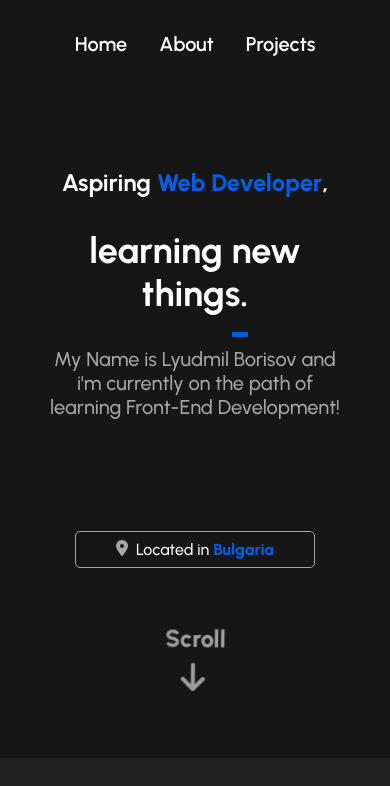
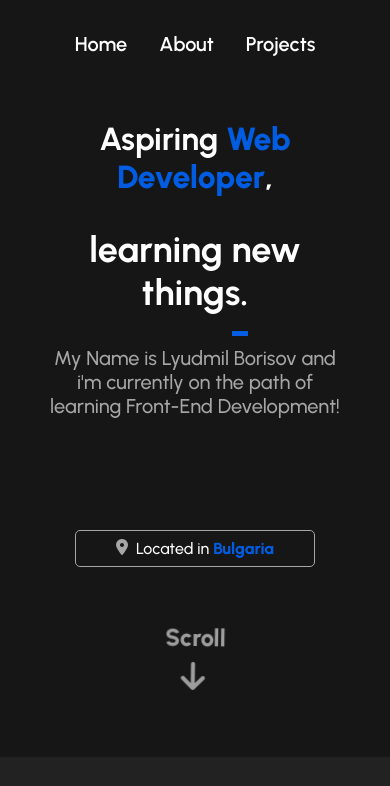
Before and after one commit to Lyusko/Lyusko-Portfolio, a plain HTML site: page index.html in a window 390 px wide. Shown: the top 786 px of the page. Drawn offline with Linux system fonts and the light colour scheme.

Commit message:
Update styles.css

```diff
--- a/styles.css
+++ b/styles.css
@@ -528,11 +528,12 @@ i {
 @media (max-width: 475px) {
 
   .hero {
-    padding: 5rem 0;
+    padding-top: 2rem;
+    padding-bottom: 5rem;
     }
 
     .hero h1 {
-      font-size: 24px;
+      font-size: 32px;
       }
 
   .card:nth-child(1) h2,
```
